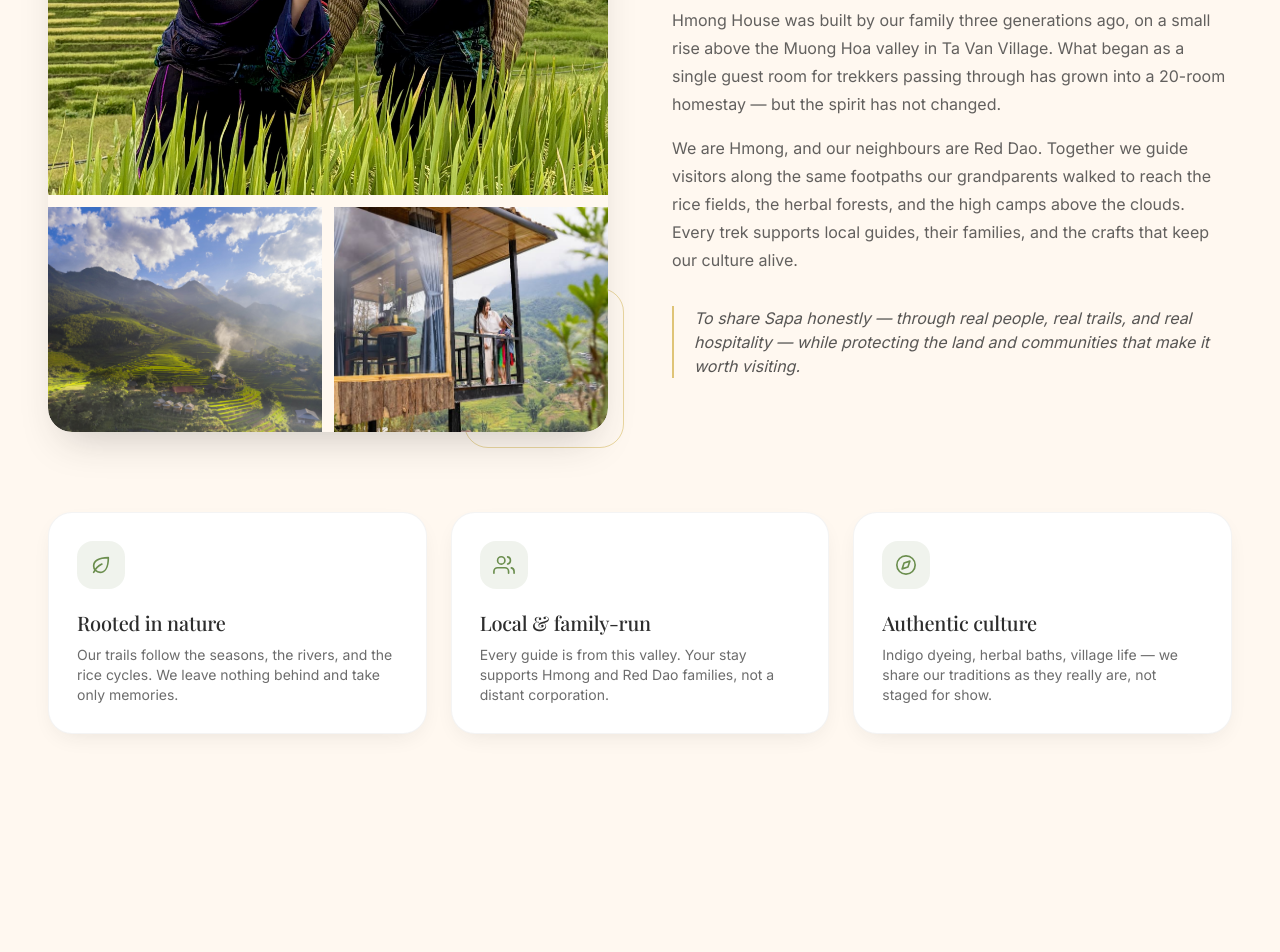
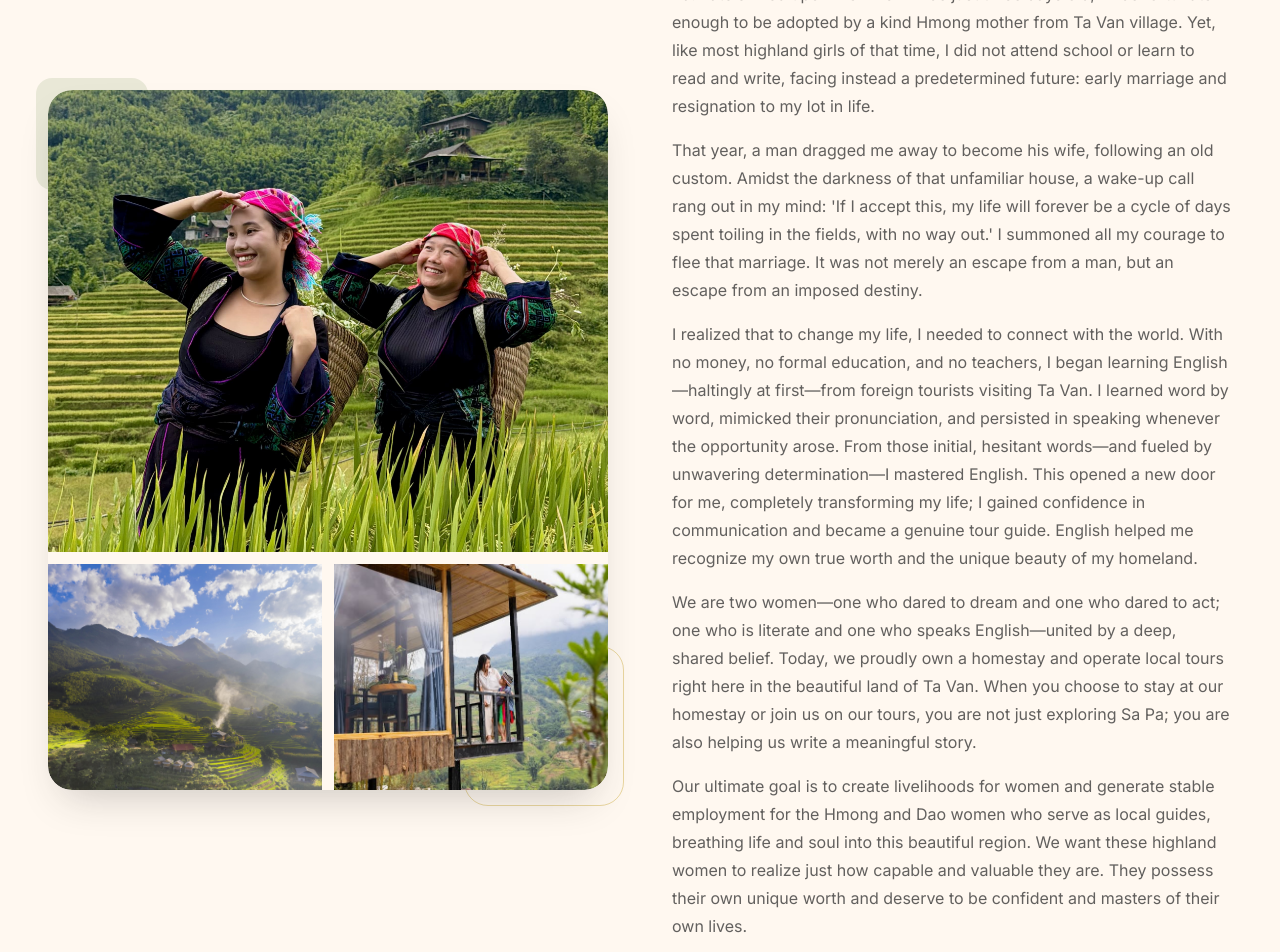
Before and after one commit to lerx11/hmong-house-sapa, a Next.js app: page / in a window 1280 px wide. Shown: the part 1180-2132 px from the top of the page. Built offline with nearby package versions, Linux system fonts and the light colour scheme.

Commit message:
Update About story with authentic text from Su

```diff
--- a/data/siteConfig.js
+++ b/data/siteConfig.js
@@ -109,11 +109,15 @@ export const siteConfig = {
     subtitle:
       "We are a Hmong family sharing our village, our trails, and our traditions with travellers who want more than a postcard.",
     story: [
-      "Hmong House was built by our family three generations ago, on a small rise above the Muong Hoa valley in Ta Van Village. What began as a single guest room for trekkers passing through has grown into a 20-room homestay — but the spirit has not changed.",
-      "We are Hmong, and our neighbours are Red Dao. Together we guide visitors along the same footpaths our grandparents walked to reach the rice fields, the herbal forests, and the high camps above the clouds. Every trek supports local guides, their families, and the crafts that keep our culture alive.",
+      "I was born in a remote village 40 kilometers from the bustling town of Sa Pa. Fate smiled upon me when I was just three days old; I was fortunate enough to be adopted by a kind Hmong mother from Ta Van village. Yet, like most highland girls of that time, I did not attend school or learn to read and write, facing instead a predetermined future: early marriage and resignation to my lot in life.",
+      "That year, a man dragged me away to become his wife, following an old custom. Amidst the darkness of that unfamiliar house, a wake-up call rang out in my mind: 'If I accept this, my life will forever be a cycle of days spent toiling in the fields, with no way out.' I summoned all my courage to flee that marriage. It was not merely an escape from a man, but an escape from an imposed destiny.",
+      "I realized that to change my life, I needed to connect with the world. With no money, no formal education, and no teachers, I began learning English—haltingly at first—from foreign tourists visiting Ta Van. I learned word by word, mimicked their pronunciation, and persisted in speaking whenever the opportunity arose. From those initial, hesitant words—and fueled by unwavering determination—I mastered English. This opened a new door for me, completely transforming my life; I gained confidence in communication and became a genuine tour guide. English helped me recognize my own true worth and the unique beauty of my homeland.",
+      "We are two women—one who dared to dream and one who dared to act; one who is literate and one who speaks English—united by a deep, shared belief. Today, we proudly own a homestay and operate local tours right here in the beautiful land of Ta Van. When you choose to stay at our homestay or join us on our tours, you are not just exploring Sa Pa; you are also helping us write a meaningful story.",
+      "Our ultimate goal is to create livelihoods for women and generate stable employment for the Hmong and Dao women who serve as local guides, breathing life and soul into this beautiful region. We want these highland women to realize just how capable and valuable they are. They possess their own unique worth and deserve to be confident and masters of their own lives.",
+      "Travel is about more than just sightseeing; it is about connecting souls, creating value, transforming lives, and fostering hope for the future. Join our tour to experience a truly different side of Sa Pa—one filled with resilience and the warmth of human connection.",
     ],
     mission:
-      "To share Sapa honestly — through real people, real trails, and real hospitality — while protecting the land and communities that make it worth visiting.",
+      "To create livelihoods for Hmong and Dao women through sustainable tourism, empowering them to be confident and independent.",
     values: [
       {
         icon: "leaf",
```
